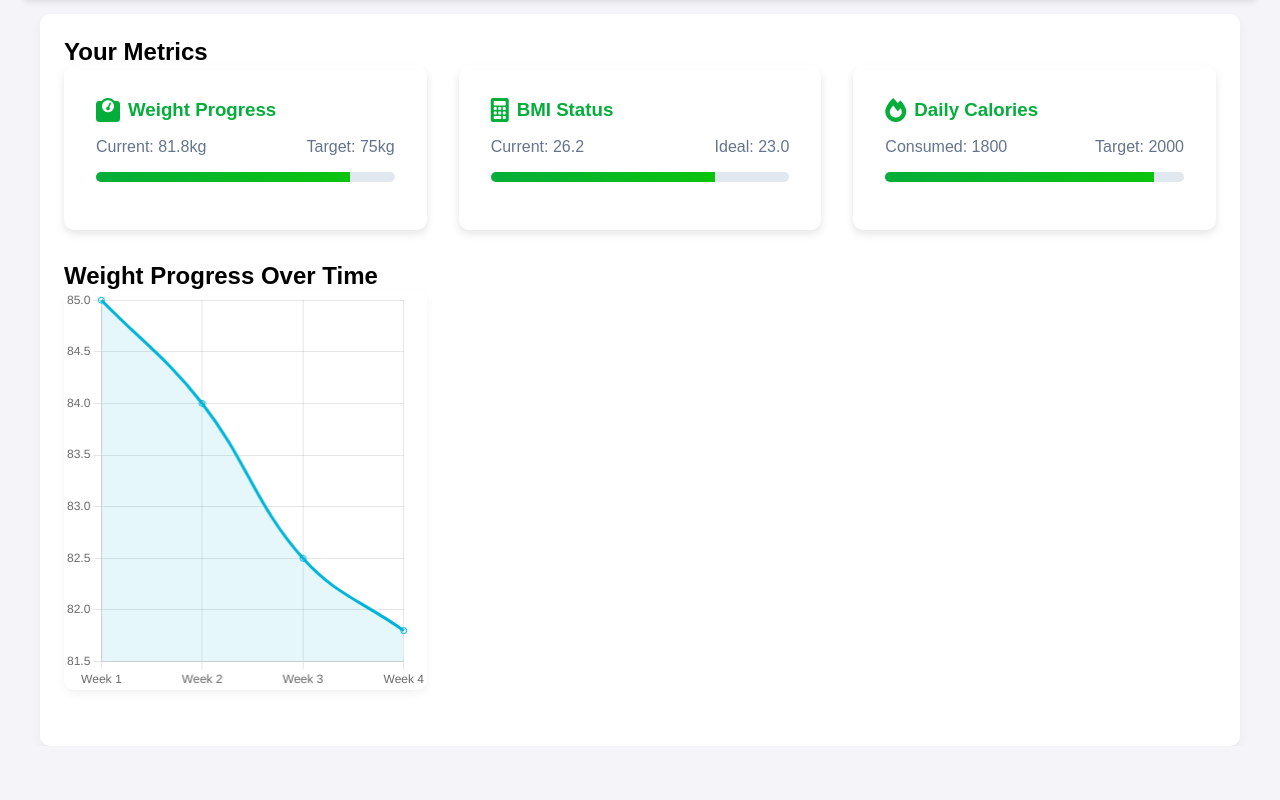
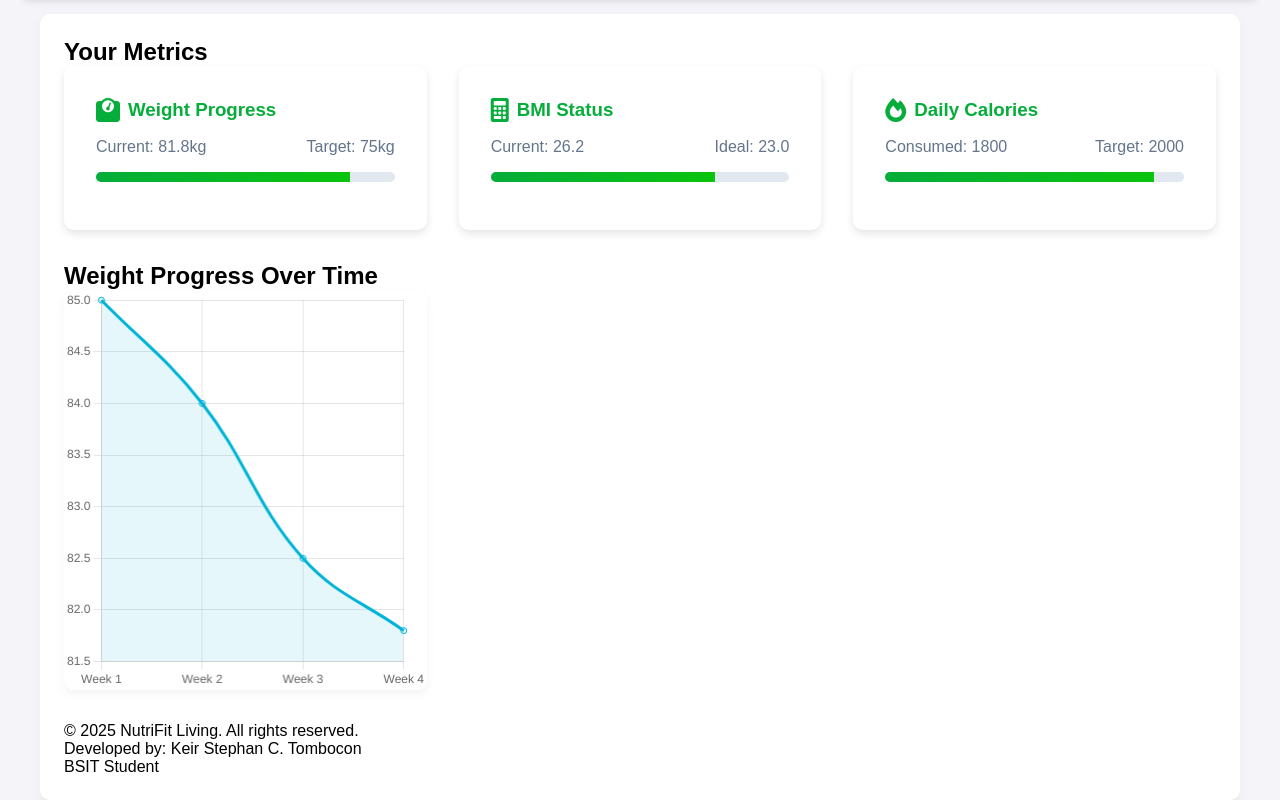
Before and after one commit to Keirthegreat/Nutri-Fit-Living, a plain HTML site: page dashboard.html in a window 1280 px wide. Shown: the part 321-1121 px from the top of the page. Before the commit the page ends 1067 px from the top, so only its background shows below. Drawn offline with nearby package versions, Linux system fonts and the light colour scheme; no server answers; sample sign-in values are in the browser's storage.

Commit message:
Update dashboard.html

```diff
--- a/dashboard.html
+++ b/dashboard.html
@@ -80,4 +80,16 @@
     <script src="https://cdnjs.cloudflare.com/ajax/libs/Chart.js/3.7.0/chart.min.js"></script>
     <script src="/Javascript/dashboard.js"></script>
 </body>
+
+    <!-- Footer Section -->
+     <footer class="footer">
+        <div class="footer-content">
+            <div class="footer-info">
+                <p>&copy; 2025 NutriFit Living. All rights reserved.</p>
+                <div class="developer-info">
+                    <p>Developed by: Keir Stephan C. Tombocon</p>
+                    <p>BSIT Student</p>
+                </div>
+            </div>
+
 </html>
```
